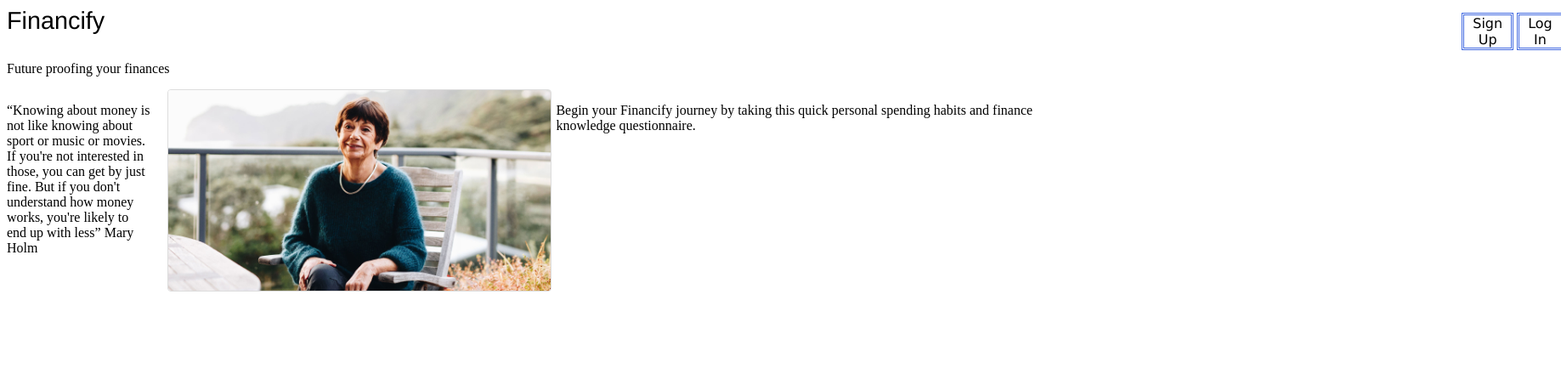
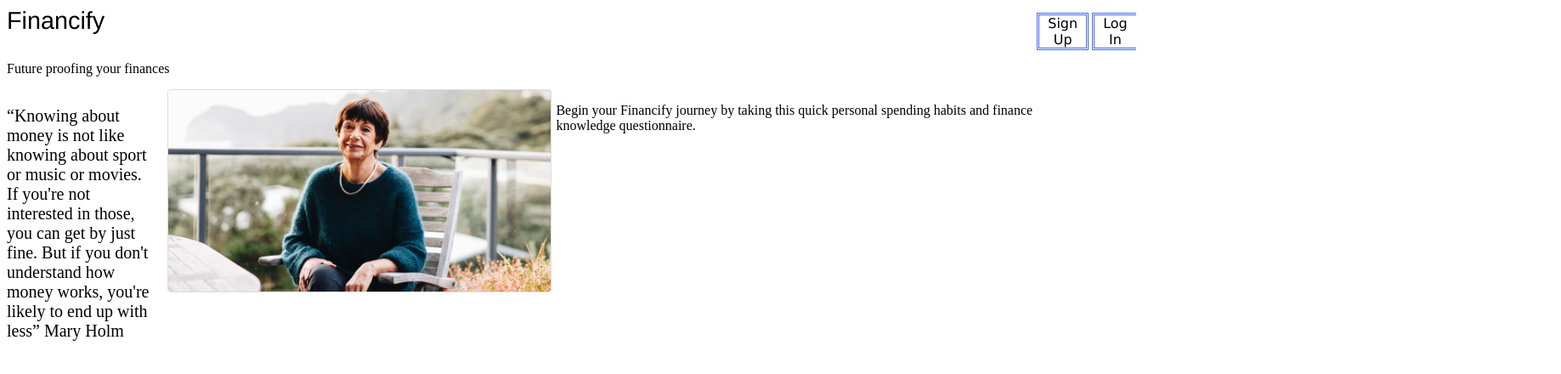
Before and after one commit to SirCashCammy/Financify-Folder, a plain HTML site: page homepage.html in a window 1280 px wide. Shown: the whole page at 85% size, 1837 px wide, since content can reach past the window. Drawn offline with Linux system fonts and the light colour scheme.

Commit message:
Update stylesheet.css

```diff
--- a/stylesheet.css
+++ b/stylesheet.css
@@ -14,7 +14,7 @@
   padding-left: 10px;
   padding-right: 10px;
   margin-top: 10px;
-  margin-left:1600px;
+  margin-left:1100px;
   font-family: 'Lucida Sans', 'Lucida Sans Regular', 'Lucida Grande';
   text-align: center;
     font-size: 1em;
@@ -77,4 +77,5 @@
 .maryHolmDescription {
   width: 200px;
   display: flex;
+  font-size:20px;
 }
```
